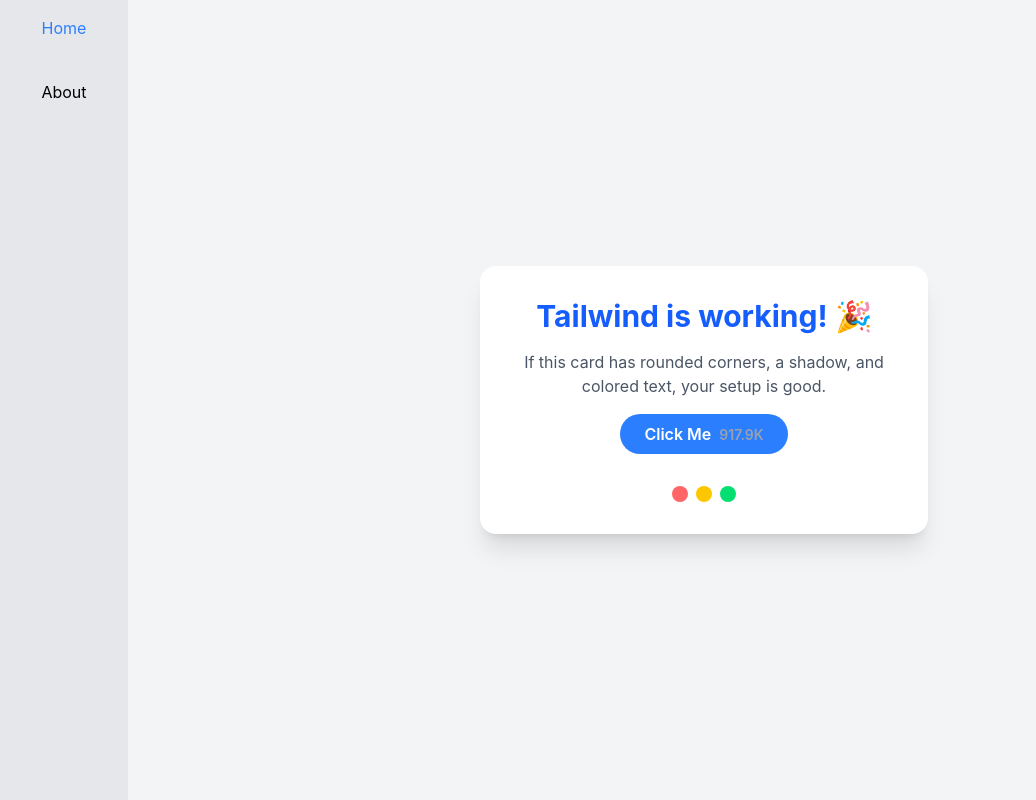
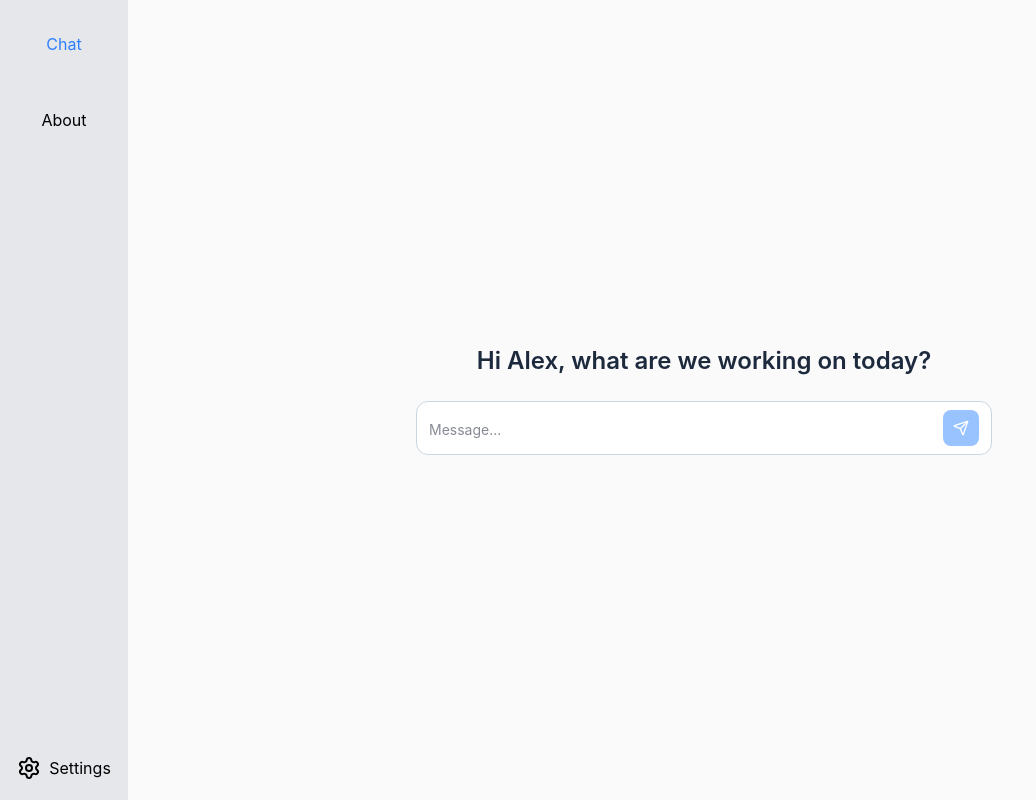
Before and after one commit to kalugb/ai-treasurer, a React app in the folder frontend/: page / in a window 1280 px wide. Shown: the whole page, without its empty margins (0-1036 px from the left). Built offline with nearby package versions, Linux system fonts and the light colour scheme; the HTML template or start-up script is replaced by a standard one.

Commit message:
Chatbot UI layout skeleton done

```diff
--- a/frontend/package.json
+++ b/frontend/package.json
@@ -13,6 +13,7 @@
   "dependencies": {
     "@tailwindcss/vite": "^4.3.2",
     "axios": "^1.18.1",
+    "lucide-react": "^1.23.0",
     "react": "^19.2.5",
     "react-dom": "^19.2.5",
     "react-router-dom": "^7.18.1",
--- a/frontend/src/App.jsx
+++ b/frontend/src/App.jsx
@@ -1,17 +1,17 @@
-import { Routes, Route, Link } from 'react-router-dom'
-import Home from './page/Home'
+import { Routes, Route } from 'react-router-dom'
+import Chat from './page/Chat'
 import Sidebar from './sidebar/Sidebar'
 
 function App() {
   return (
-    <div className="min-h-screen flex">
+    <div className="h-screen flex overflow-hidden">
       <Sidebar />
 
-      <main className="w-[90%]">
+      <main className="flex-1 overflow-y-auto bg-background text-slate-900">
         <Routes>
-            <Route path="/" element={<Home />} />
+          <Route path="/" element={<Chat />} />
         </Routes>
-			</main>
+      </main>
     </div>
   )
 }
--- /dev/null
+++ b/frontend/src/components/Layout.jsx
@@ -0,0 +1,15 @@
+import { Outlet } from "react-router-dom";
+import Sidebar from "./Sidebar";
+
+function Layout() {
+    return (
+        <div className="flex">
+            <Sidebar />
+            <main className="flex-1">
+                <Outlet />
+            </main>
+        </div>
+    );
+}
+
+export default Layout;
--- a/frontend/src/index.css
+++ b/frontend/src/index.css
@@ -1 +1,8 @@
 @import "tailwindcss";
+
+@theme {
+    --color-background: #FAFAFB;
+    --color-primary: white;
+    --color-secondary: #006aff;
+    --color-hover: #283593;
+}
--- /dev/null
+++ b/frontend/src/page/Chat.jsx
@@ -0,0 +1,159 @@
+import { useState, useEffect, useRef } from "react";
+import { Send, Bot, User } from "lucide-react";
+
+const userName = "Alex";
+
+// Placeholder replies — the bot just cycles through these one at a time.
+// Swap this out for a real API call later.
+const botReplies = [
+	"That sounds interesting — tell me more.",
+	"Got it, I'm on it.",
+	"Makes sense. What's the end goal here?",
+	"I hear you. Let's break that down.",
+	"Good point — how do you want to approach it?",
+];
+
+function Chat() {
+	const [messages, setMessages] = useState([
+		{ role: "assistant", content: "Hey! What are you working on today?" },
+	]);
+	const [chatTitle, setChatTitle] = useState("");
+	const [input, setInput] = useState("");
+	const [started, setStarted] = useState(false);
+	const [isTyping, setIsTyping] = useState(false);
+	const replyIndex = useRef(0);
+	const scrollRef = useRef(null);
+
+	useEffect(() => {
+		scrollRef.current?.scrollIntoView({ behavior: "smooth" });
+	}, [messages, isTyping]);
+
+	const handleSend = () => {
+		const trimmed = input.trim();
+		if (!trimmed || isTyping) return;
+
+		setMessages((prev) => [...prev, { role: "user", content: trimmed }]);
+		setInput("");
+
+		if (!started) {
+			setStarted(true);
+			setChatTitle(trimmed); // capture the first message as the title
+		}
+
+		setIsTyping(true);
+
+		// remove the setTimeout and replace it with an API call to your backend for real bot responses
+		setTimeout(() => {
+			const reply = botReplies[replyIndex.current % botReplies.length];
+			replyIndex.current += 1;
+			setMessages((prev) => [...prev, { role: "assistant", content: reply }]);
+			setIsTyping(false);
+		}, 900);
+	};
+
+	const handleKeyDown = (e) => {
+		if (e.key === "Enter" && !e.shiftKey) {
+			e.preventDefault();
+			handleSend();
+		}
+	};
+
+	const renderInput = () => (
+		<div className="flex items-end gap-2 rounded-xl border border-slate-300 bg-white px-3 py-2 focus-within:ring-2 focus-within:ring-indigo-500">
+			<textarea
+				rows={1}
+				value={input}
+				onChange={(e) => setInput(e.target.value)}
+				onKeyDown={handleKeyDown}
+				placeholder="Message..."
+				className="flex-1 resize-none outline-none text-sm py-1.5 max-h-32"
+			/>
+			<button
+				onClick={handleSend}
+				disabled={!input.trim() || isTyping}
+				className="flex items-center justify-center w-9 h-9 rounded-lg bg-secondary text-white disabled:opacity-40
+					disabled:cursor-not-allowed hover:bg-hover transition-colors shrink-0"
+			>
+				<Send size={16} />
+			</button>
+		</div>
+	);
+
+	return (
+		<>
+			{!started ? (
+				// New conversation: centered greeting instead of a message list
+				<div className="flex flex-col h-full">
+					<div className="flex flex-1 flex-col items-center justify-center px-6">
+						<h1 className="text-2xl font-semibold text-slate-800 mb-6 text-center">
+							Hi {userName}, what are we working on today?
+						</h1>
+						<div className="w-full max-w-xl">{renderInput()}</div>
+					</div>
+				</div>
+			) : (
+				// Ongoing conversation: normal chat layout
+				<div className="flex flex-col h-full bg-slate-50 text-slate-900">
+					{/* Title bar — only appears once the user has sent a first message, centered */}
+					{chatTitle && (
+						<div className="flex justify-center px-6 py-4">
+							<h2 className="inline-block border border-slate-200 text-lg font-semibold text-slate-800 rounded-full
+								text-[15px] pl-10 pr-10 pt-2 pb-2 bg-white shadow-sm">
+								Current Chat: {chatTitle}
+							</h2>
+						</div>
+					)}
+
+					{/* Messages */}
+					<div className="flex-1 overflow-y-auto px-6 py-6 space-y-5">
+						{messages.map((m, i) => (
+							<div
+								key={i}
+								className={`flex gap-3 ${m.role === "user" ? "flex-row-reverse" : "flex-row"}`}
+							>
+								<div
+									className={`flex items-center justify-center w-8 h-8 rounded-full shrink-0 ${m.role === "user"
+											? "bg-indigo-600 text-white"
+											: "bg-slate-200 text-slate-700"
+										}`}
+								>
+									{m.role === "user" ? <User size={16} /> : <Bot size={16} />}
+								</div>
+								<div
+									className={`max-w-[70%] rounded-2xl px-4 py-2.5 text-sm leading-relaxed ${m.role === "user"
+											? "bg-indigo-600 text-white rounded-tr-sm"
+											: "bg-white border border-slate-200 rounded-tl-sm"
+										}`}
+								>
+									{m.content}
+								</div>
+							</div>
+						))}
+
+						{isTyping && (
+							<div className="flex gap-3">
+								<div className="flex items-center justify-center w-8 h-8 rounded-full shrink-0 bg-slate-200 text-slate-700">
+									<Bot size={16} />
+								</div>
+								<div className="bg-white border border-slate-200 rounded-2xl rounded-tl-sm px-4 py-3 flex gap-1 items-center">
+									<span className="w-1.5 h-1.5 rounded-full bg-slate-400 animate-bounce [animation-delay:-0.3s]" />
+									<span className="w-1.5 h-1.5 rounded-full bg-slate-400 animate-bounce [animation-delay:-0.15s]" />
+									<span className="w-1.5 h-1.5 rounded-full bg-slate-400 animate-bounce" />
+								</div>
+							</div>
+						)}
+
+						<div ref={scrollRef} />
+					</div>
+
+					{/* Input */}
+					<div className="border-t border-slate-200 px-6 py-4">
+						<div className="max-w-3xl mx-auto w-full">{renderInput()}</div>
+					</div>
+				</div>
+			)}
+		</>
+	);
+}
+
+export default Chat;
--- a/frontend/src/page/Home.jsx
+++ /dev/null
@@ -1,54 +0,0 @@
-import { useState, useEffect } from "react";
-
-const formatNumbers = (num) => {
-  if (num >= 1000000) {
-    return (num / 1000000).toFixed(1) + "M";
-  } else if (num >= 1000) {
-    return (num / 1000).toFixed(1) + "K";
-  }
-  return num.toString();
-}
-
-function Home() {
-  const [isButtonClicked, setIsButtonClicked] = useState(false);
-  const [text, setText] = useState("");
-
-  const randomNum = Math.floor(Math.random() * 5000000);
-  const formattedNum = formatNumbers(randomNum);
-
-  const buttonOnClick = () => {
-    isButtonClicked ? setIsButtonClicked(false) : setIsButtonClicked(true);
-    text == "button is clicked" ? setText("button is unclicked") : setText("button is clicked");
-  }
-
-  useEffect(() => {
-    alert("Welcome to the Home page! Tailwind CSS is working correctly.");
-  }, []);
-
-  return (
-    <div className="min-h-screen bg-gray-100 flex items-center justify-center p-4">
-      <div className="bg-white rounded-2xl shadow-xl p-8 max-w-md w-full text-center space-y-4">
-        <h1 className="text-3xl font-bold text-blue-600">
-          Tailwind is working! 🎉
-        </h1>
-        <p className="text-gray-600">
-          If this card has rounded corners, a shadow, and colored text, your setup is good.
-        </p>
-        <button className="bg-blue-500 hover:bg-blue-700 hover:cursor-pointer text-white font-semibold py-2 px-6 rounded-full transition-colors duration-200"
-          onClick={buttonOnClick}
-        >
-          {isButtonClicked ? "Button Clicked" : "Click Me"}
-          {text && <span className="ml-2 text-sm text-gray-400">{text}</span>}
-          {formattedNum && <span className="ml-2 text-sm text-gray-400">{formattedNum}</span>}
-        </button>
-        <div className="flex justify-center gap-2 pt-4">
-          <span className="w-4 h-4 bg-red-400 rounded-full"></span>
-          <span className="w-4 h-4 bg-yellow-400 rounded-full"></span>
-          <span className="w-4 h-4 bg-green-400 rounded-full"></span>
-        </div>
-      </div>
-    </div>
-  )
-}
-
-export default Home
--- a/frontend/src/sidebar/Sidebar.jsx
+++ b/frontend/src/sidebar/Sidebar.jsx
@@ -1,9 +1,9 @@
 import { NavLink } from "react-router-dom";
-import { useState } from "react";
+import { Settings } from "lucide-react";
 
 const navItems = [
     {
-        to: "/", label: "Home",
+        to: "/", label: "Chat",
     },
     {
         to: "/about", label: "About",
@@ -12,16 +12,29 @@
 
 function Sidebar() {
     return (
-        <nav className="flex flex-col gap-10 p-4 w-[10%] justify-start items-center bg-gray-200">
-            {navItems.map((item) => (
+        <nav className="flex flex-col w-[10%] justify-between items-center h-screen bg-gray-200">
+            <div className="flex flex-col gap-10 p-5 pt-5 justify-start items-center bg-gray-200">
+                {navItems.map((item) => (
+                    <NavLink
+                        key={item.to}
+                        to={item.to}
+                        className={({ isActive }) => `mt-3 ${(isActive ? "text-blue-500" : "")}`}
+                    >
+                        {item.label}
+                    </NavLink>
+                ))}
+            </div>
+
+            <div className="flex flex-col gap-10 p-5 pt-5 w-[15%] justify-start items-center bg-gray-200">
                 <NavLink
-                    key={item.to}
-                    to={item.to}
-                    className={({ isActive }) => isActive ? "text-blue-500" : ""}
+                    to="/settings"
+                    className={({ isActive }) => `mt-3 flex items-center gap-2 whitespace-nowrap
+                         ${(isActive ? "text-blue-500" : "")}`}
                 >
-                    {item.label}
+                    <Settings size={24} />
+                    Settings
                 </NavLink>
-            ))}
+            </div>
         </nav>
     )
 }
```
Also changed, not shown: frontend/src/main.jsx (+5 -5 lines), 1 other file (tests, documents, lock files or other folders).
